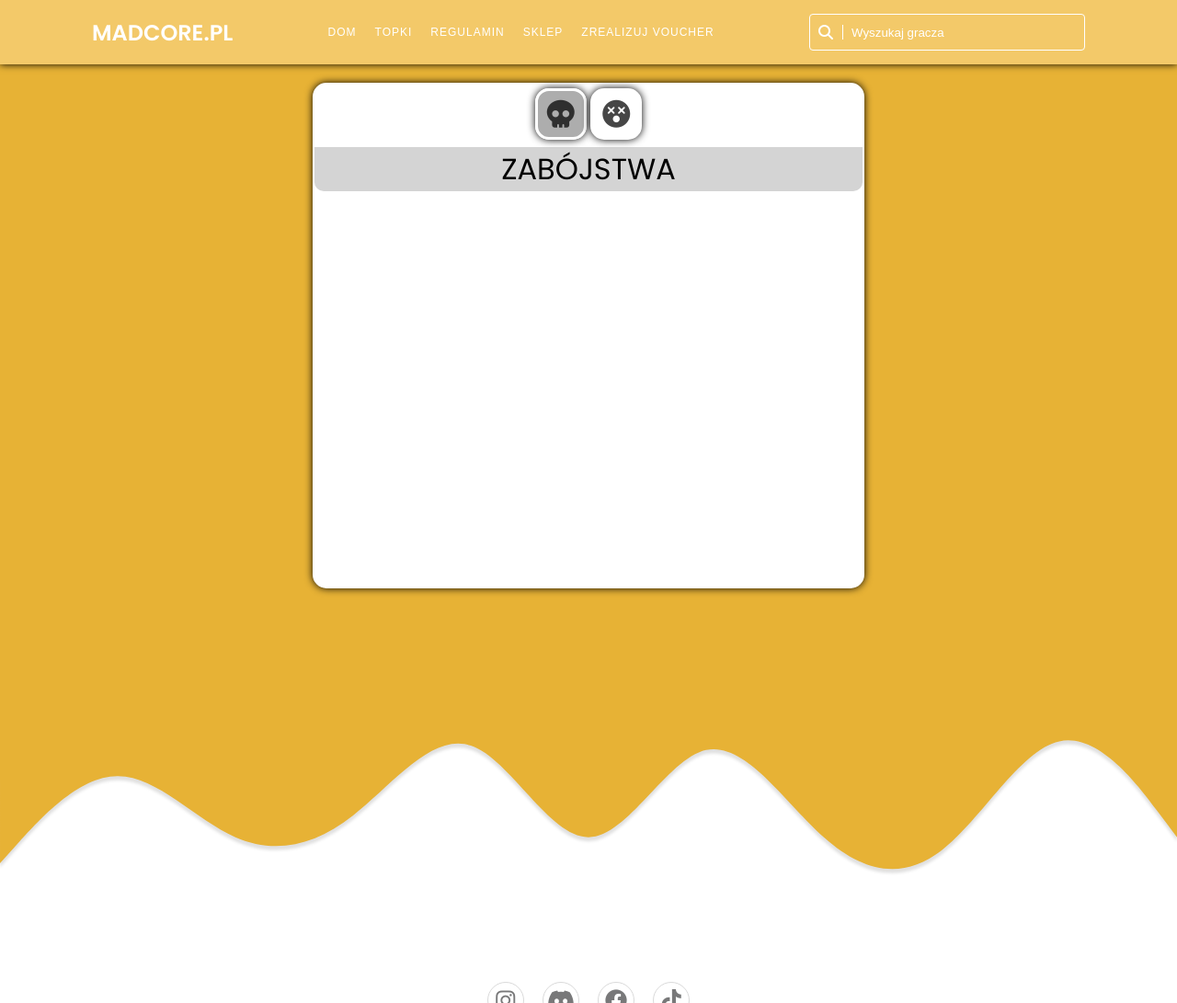
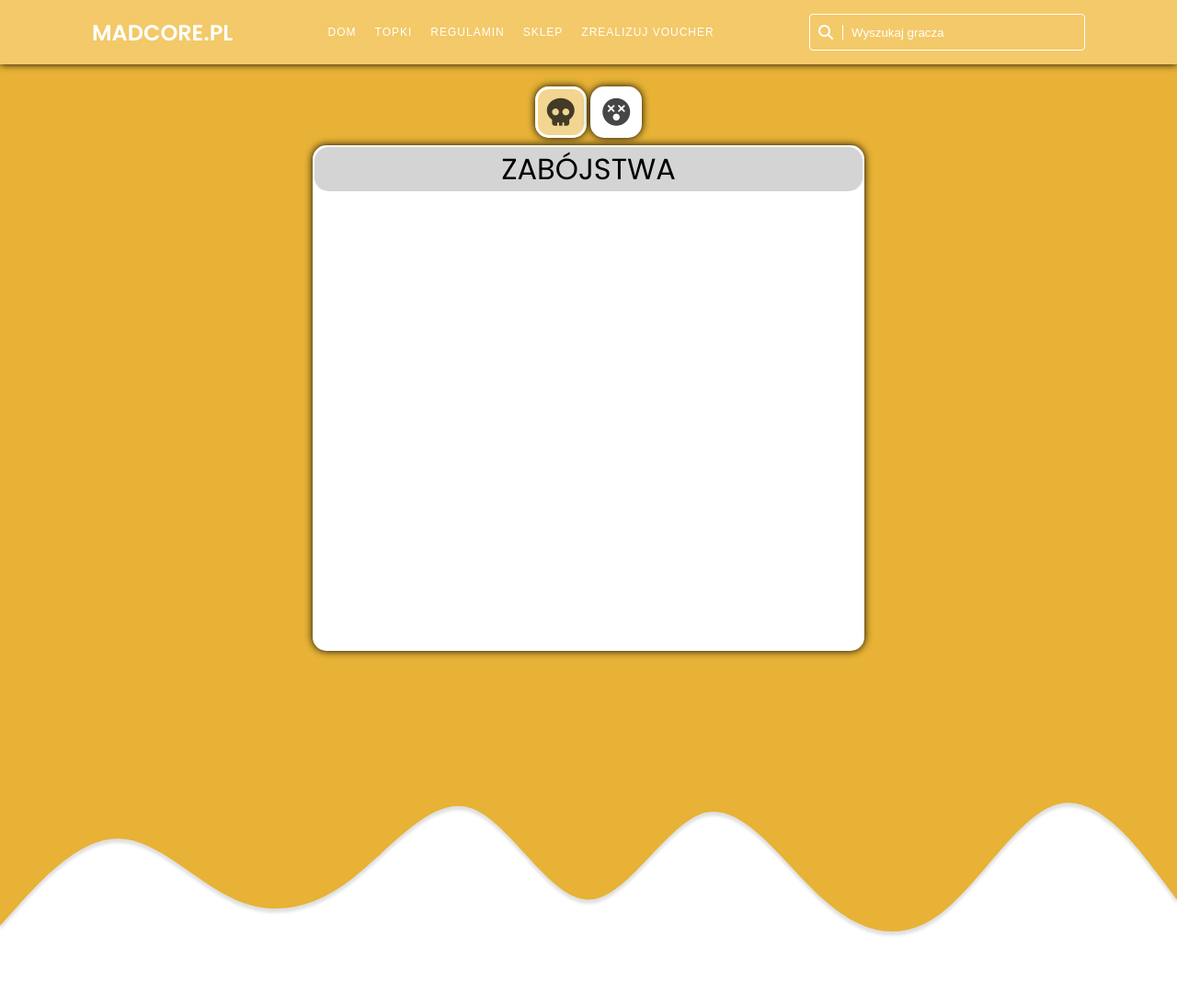
Before and after one commit to rvyk/madcore-rvyk, a Flask app: page /topki in a window 1280 px wide. Shown: the top 1091 px of the page at 92% size. Run offline with Flask 2, Linux system fonts and the light colour scheme; data that the repository does not hold is empty; parts of the project's set-up code (start-up, migrations or seed data) failed here and were passed over; some libraries are stand-ins or nearby versions.

Commit message:
topki update

```diff
--- a/static/styles/navigation-bar.css
+++ b/static/styles/navigation-bar.css
@@ -90,6 +90,9 @@ header .header-search input {
     border: 1px solid #fff;
     border-radius: 4px;
     padding: 0 10px 0 45px;
+}
+.hide{
+    display: none;
 }
 header .header-search input::placeholder{
     color: #fff;
--- a/static/styles/regulamin.css
+++ b/static/styles/regulamin.css
@@ -64,6 +64,7 @@
 }
 .wybor{
     display: inline-block;
+    animation: 1s ease-out 0s 1 slideInLeft;
     text-align: center;
 }
 .banner i.aktywny{
--- a/static/styles/topki.css
+++ b/static/styles/topki.css
@@ -19,6 +19,7 @@ th{
 .banner {
     min-height: auto !important;
     padding-top: 90px !important;
+    flex-direction: column !important;
 }
 
 .kratka{
@@ -71,8 +72,7 @@ th{
     text-align: center;
     width: 100%;
     background-color: #d4d4d4;
-    border-bottom-right-radius: 10px;
-    border-bottom-left-radius: 10px;
+    border-radius: 15px;
     transition: 0.2s linear;
 
 }
@@ -92,20 +92,28 @@ th{
     color: #fff;
 }
 .banner i{
-    background-color: white;
+    display: inline-block !important;
+    background-color: #fff;
+    clear: both;
     margin: 4px 0px 8px 0px;
     color: rgba(0, 0, 0, 0.726);
     font-size: 30px;
     padding: 10px;
     border:3px solid white;
     border-radius: 15px;
-    display: inline-block;
     -moz-box-shadow: 0 0 8px rgb(0, 0, 0);
     -webkit-box-shadow: 0 0 8px rgb(0, 0, 0);
     box-shadow: 0 0 8px rgb(0, 0, 0);
+    animation: 1s ease-out 0s 1 slideInLeft;
+}
+
+.wybor{
+    display: inline-block;
+    animation: 1s ease-out 0s 1 slideInLeft;
+    text-align: center;
 }
 .banner i.aktywny{
-    background-color: #00000052;
+    background-color: #ffffff73;
 }
 .topka1, .topka2, .topka3{
     -moz-box-shadow: 0 0 8px rgb(0, 0, 0);
--- a/templates/topki.html
+++ b/templates/topki.html
@@ -21,9 +21,11 @@ MADCORE.PL
 {% block content %}
     <a href="#" class="scrollup"><i class="fa-solid fa-circle-arrow-up"></i></a>
     <div class="banner">
-        <div class="topka1">
+        <div class="wybor">
             <a href="javascript:void(0)" class="wybor1" onclick="zabojstwa()"><i class="fa-solid fa-skull menu1 aktywny"></i></a>
             <a href="javascript:void(0)" class="wybor3" onclick="smierci()"><i class="fa-solid fa-face-dizzy menu3 "></i></a>
+        </div>
+        <div class="topka1">
             <h1 class="topname">ZABÓJSTWA</h1>
             <table class="statystyki">
                 <thead>
@@ -47,8 +49,6 @@ MADCORE.PL
           </table>
         </div>
         <div class="topka3 schowany">
-            <a href="javascript:void(0)" class="wybor1" onclick="zabojstwa()"><i class="fa-solid fa-skull menu1"></i></a>
-            <a href="javascript:void(0)" class="wybor3" onclick="smierci()"><i class="fa-solid fa-face-dizzy menu3"></i></a>
             <h1 class="topname">ŚMIERCI</h1>
             <table class="statystyki">
                 <thead>
```
Also changed, not shown: static/js/popup.js (+4 -24 lines), templates/strona-glowna.html (+7 -1 lines).
